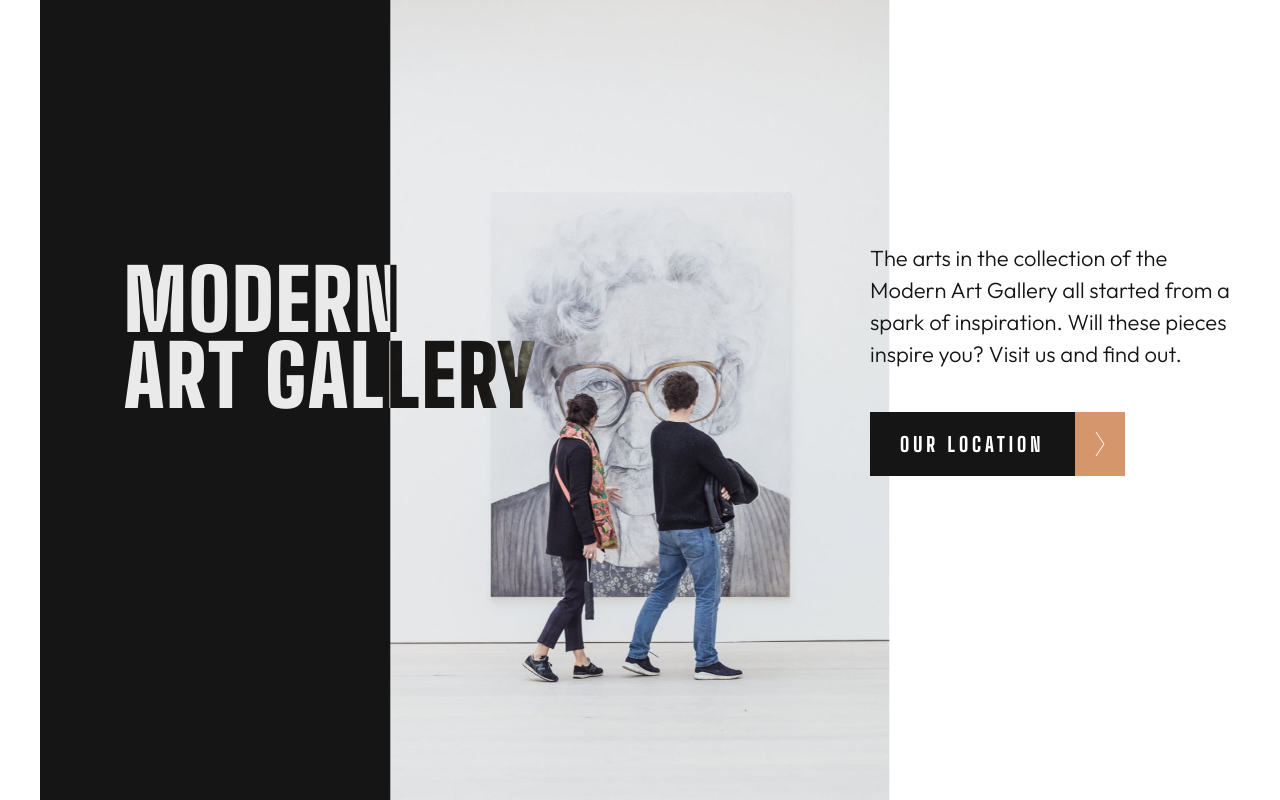
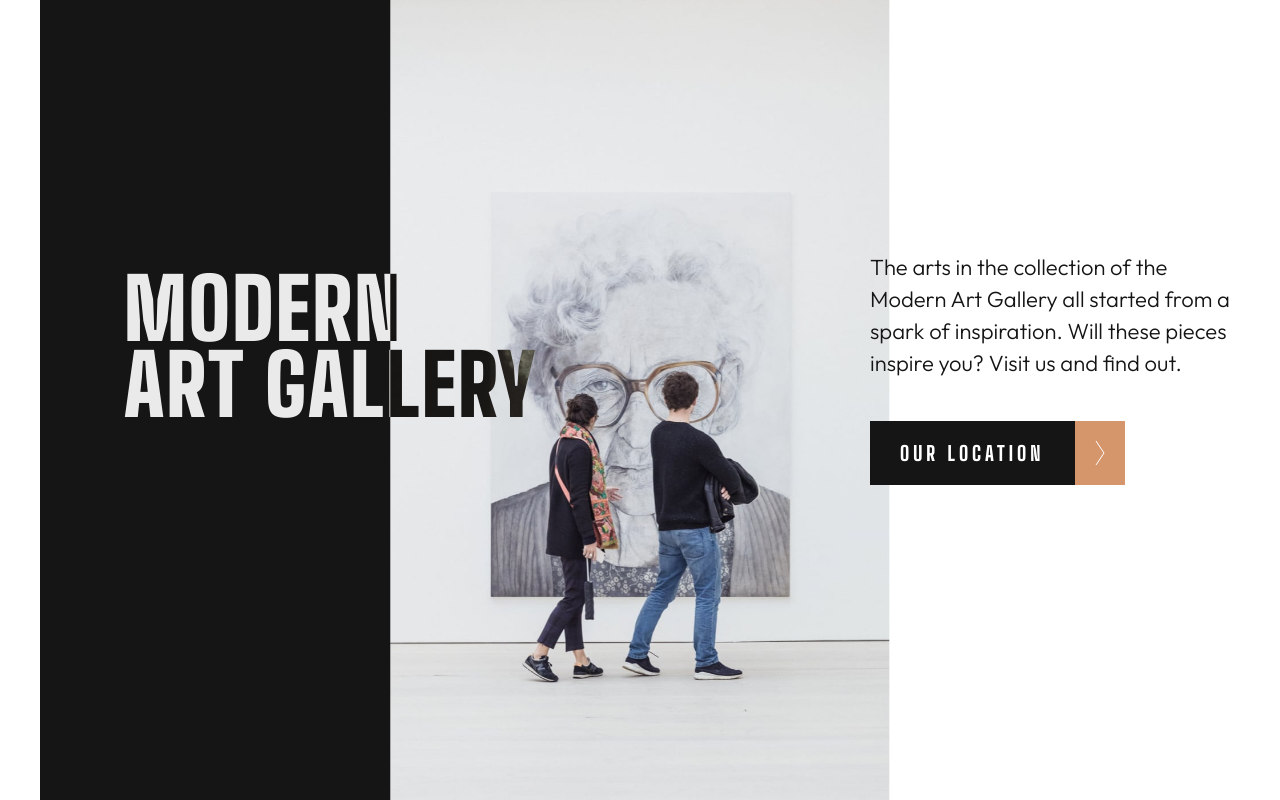
Before and after one commit to edvvarrd/fm-solution-4, a plain HTML site: page index.html in a window 1280 px wide. Drawn offline with Linux system fonts and the light colour scheme.

Commit message:
Little tweaks for header

```diff
--- a/sass/_large.scss
+++ b/sass/_large.scss
@@ -18,7 +18,6 @@
 	}
 	.top {
 		height: 80rem;
-		justify-content: flex-start;
 		&__hero {
 			left: 50%;
 			transform: translateX(-50%);
@@ -42,7 +41,7 @@
 			z-index: -10;
 		}
 		.container {
-			margin-top: 10em;
+			margin-bottom: 3em;
 		}
 	}
 }
```
Also changed, not shown: css/main.css, 1 other file.
